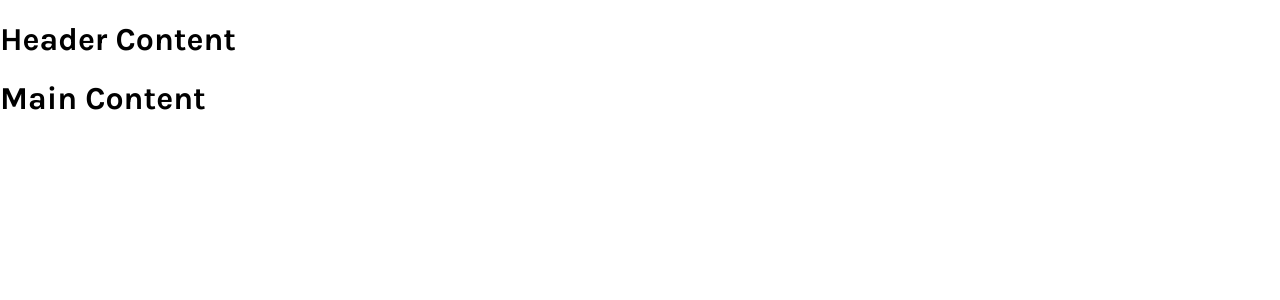
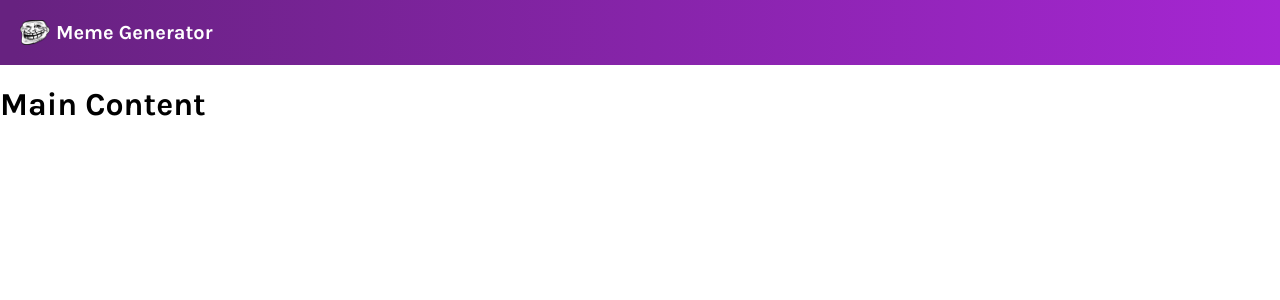
Before and after one commit to JackDay94/react-meme-generator, a React (Vite) app: page / in a window 1280 px wide. Shown: the top 300 px of the page. Built offline with nearby package versions, Linux system fonts and the light colour scheme.

Commit message:
Add Header content and styles

```diff
--- a/src/components/Header.jsx
+++ b/src/components/Header.jsx
@@ -1,7 +1,10 @@
+import trollFace from '../images/troll-face.png';
+
 export default function Header() {
     return (
-        <header>
-            <h1>Header Content</h1>
+        <header className="header">
+            <img src={trollFace} alt="Image of a Troll Face meme" />
+            <h1>Meme Generator</h1>
         </header>
     )
 }
--- a/src/index.css
+++ b/src/index.css
@@ -6,3 +6,22 @@ body {
   font-family: "Karla", sans-serif;
   margin: 0;
 }
+
+.header {
+  display: flex;
+  align-items: center;
+  height: 65px;
+  background: linear-gradient(90deg, #672280 1.18%, #A626D3 100%);
+  color: white;
+  padding: 20px;
+}
+
+.header > img {
+  height: 100%;
+  margin-right: 6px;
+}
+
+.header > h1 {
+  font-size: 1.25rem;
+  margin-right: auto;
+}
```
Also changed, not shown: src/images/troll-face.png (added).
